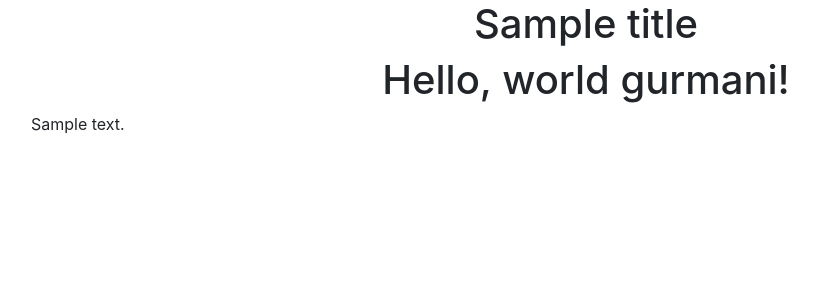
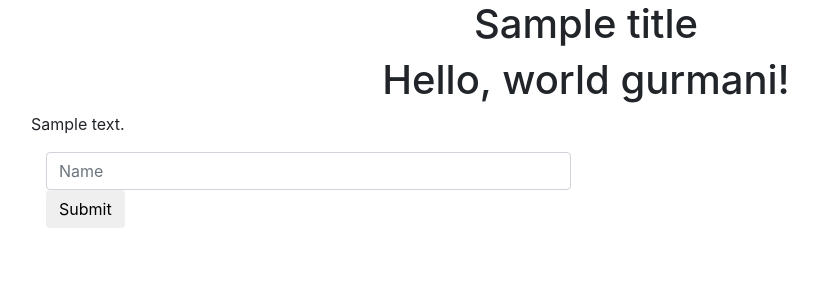
Before and after one commit to AhmedVohra/Ecommerce-with-django, a Django app: template src/templates/contacts/view.html in a window 1280 px wide. Shown: the top 300 px of the page, without its empty margins (54-872 px from the left). Run offline with Django 3.2, Linux system fonts and the light colour scheme; the template is opened without the code that fills it: most values are stand-ins (such as "Sample title", 1, 10 or a date in 2020); some libraries are stand-ins or nearby versions.

Commit message:
added a form and a submit button

```diff
--- a/src/cfehome/views.py
+++ b/src/cfehome/views.py
@@ -20,7 +20,7 @@ def contact_page(request):
     "title":"Contact page.",
     "content":"Welcome to the contact page"
     }
-    return render(request,"contact/view.html",context)
+    return render(request,"contacts/view.html",context)
 
 def home_page_old(request):
     html_= """
--- a/src/templates/contacts/view.html
+++ b/src/templates/contacts/view.html
@@ -20,6 +20,12 @@
   <div class='row'>
     <div class='col'>
       <p>{{ content }}</p>
+      <div class='col-sm-6 col-12'>
+      <form>
+          <input type='text' class='form-control' placeholder="Name" name='fullname'>
+          <button type='submit' class='btn btn-default'>Submit</button>
+      </form>
+    </div>
     </div>
   </div>
   </div>
```
